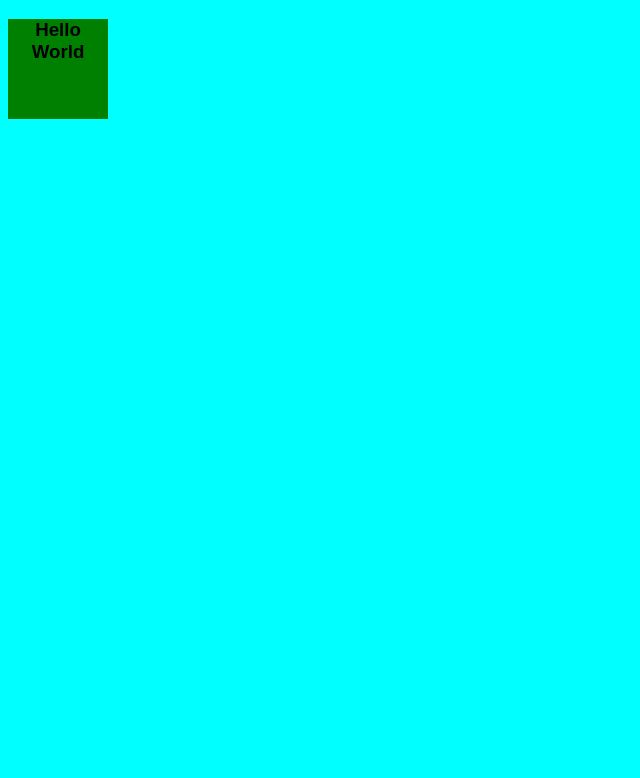
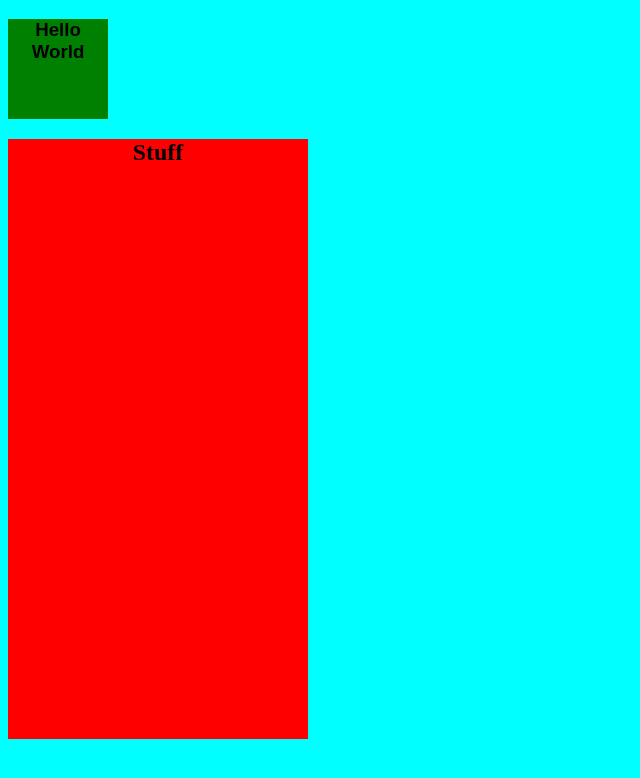
Before and after one commit to GreenMachine808/Shooterproject, a plain HTML site: page index.html in a window 1280 px wide. Shown: the whole page, without its empty margins (0-640 px from the left). Drawn offline with Linux system fonts and the light colour scheme.

Commit message:
stuff
stuff

```diff
--- a/css/style.css
+++ b/css/style.css
@@ -9,8 +9,8 @@ body {
 	width: 100px;
 	height: 100px;
 }
-you {
-	background-image: "assets/You.png"
-	width: 100px;
-	height: 100px;
+h2 {
+	background-color: red;
+	width: 300px;
+	height: 600px;
 }
--- a/index.html
+++ b/index.html
@@ -7,10 +7,12 @@
 		<script type="text/javascript" href="js/index.js"></script>
 	</head>
 	<body>
-  		<h3> Hello World </h3>
-  		<div id = you>
-
-  		</div>
+  		<h3>
+  			Hello World
+  		</h3>
+  		<h2 id = "you">
+  			Stuff
+  		</h2>
 
 	</body>
 </html>
```
